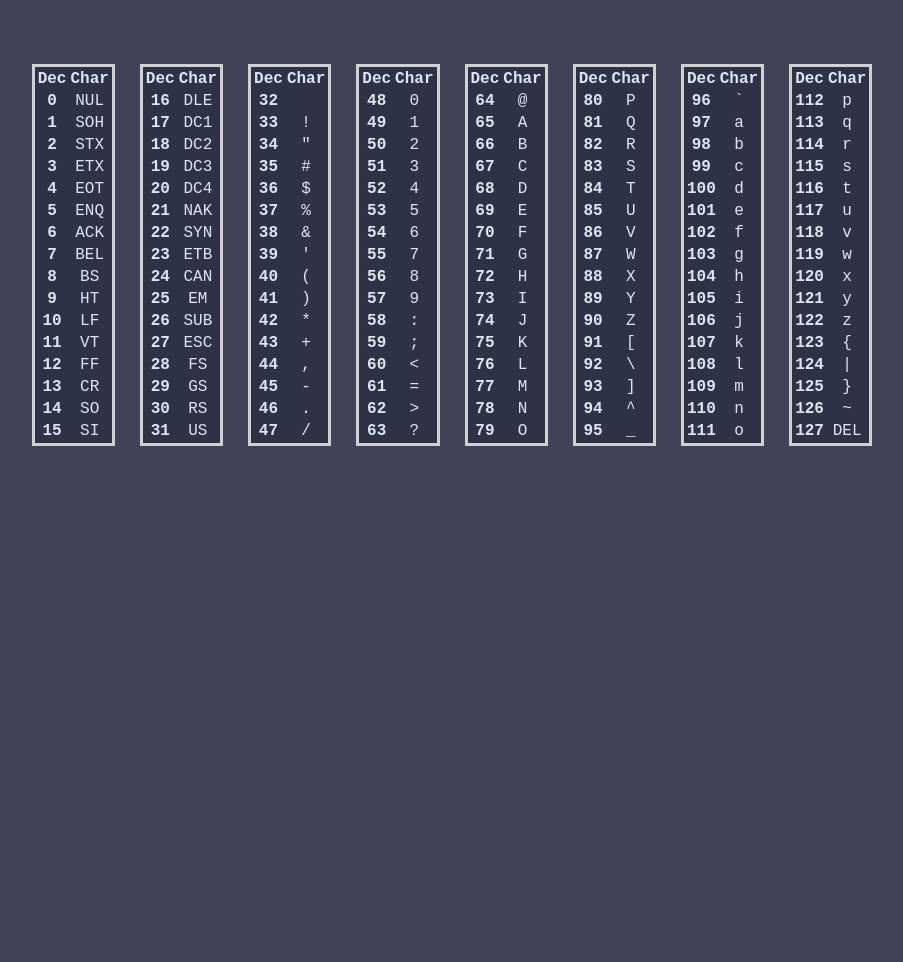
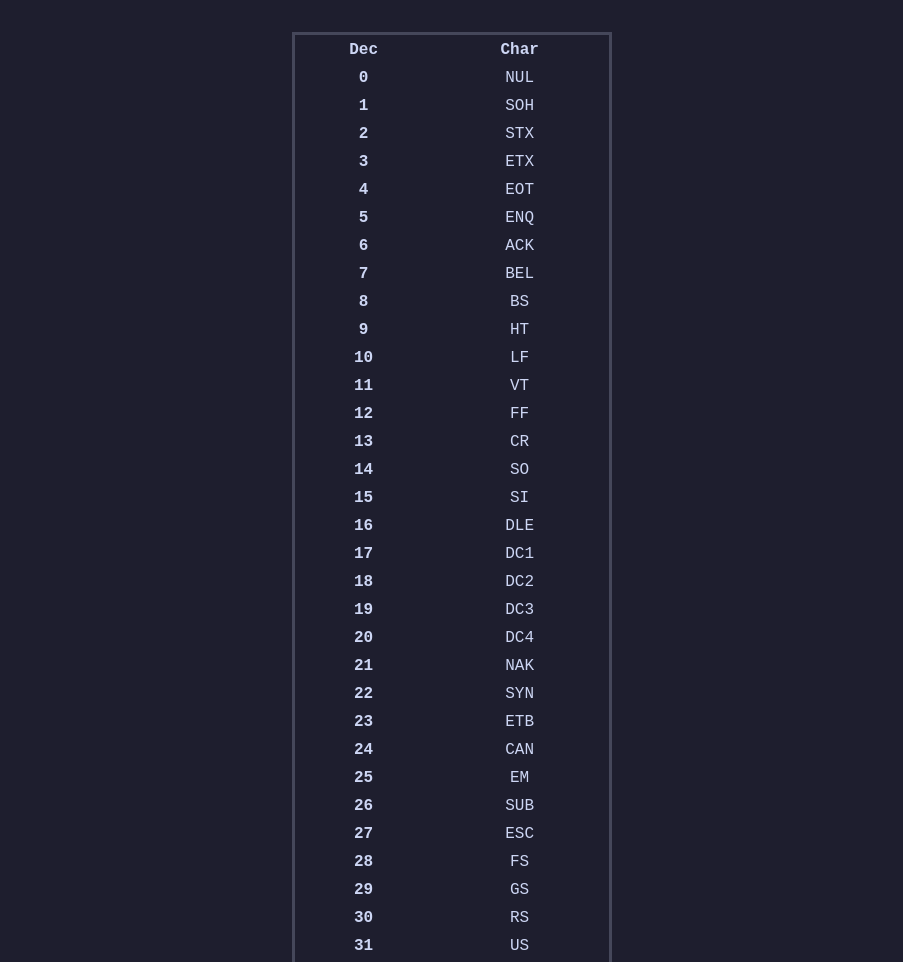
Before and after one commit to caodoc/ascii, a plain HTML site: page index.html in a window 1280 px wide. Shown: the top 962 px of the page, without its empty margins (188-1091 px from the left). Before the commit the page ends 800 px from the top, so only its background shows below. Drawn offline with Linux system fonts and the light colour scheme; a web font is replaced by a local one.

Commit message:
new look

```diff
--- a/index.html
+++ b/index.html
@@ -10,18 +10,16 @@
         <meta property="og:image" content="https://raw.githubusercontent.com/caodoc/caodoc.github.io/main/assets/default.png"/>
         <meta property="og:url" content="https://caodoc.is-a.dev"/>
 
-        <title> Ducca </title>
+        <title> ASCII &ndash; caodoc </title>
 
         <link rel="shortcut icon" type="image/x-icon" href="https://raw.githubusercontent.com/caodoc/caodoc.github.io/main/assets/web_logo.png" width="64px" height="64px"/>
-		<link rel="stylesheet" media="(min-width: 1000px)" type="text/css" href="./medium.css">
-        <link rel="stylesheet" media="(max-width: 1000px)" type="text/css" href="./small.css">
+		<link rel="stylesheet" type="text/css" href="./style.css">
         <link rel="preconnect" href="https://fonts.bunny.net"/>
         <link href="https://fonts.bunny.net/css?family=inter:300,400,500,600,700|jetbrains-mono:300,400,500,600,700" rel="stylesheet"/>
     </head>
 
     <body>
-        <div id="container">
-            <div id="box">
+        <div id="page">
             <table>
                 <tr>
                     <th scope="col"> Dec </th>
@@ -91,12 +89,6 @@
                     <th scope="row"> 15 </th>
                     <td align="center"> SI </td>
                 </tr>
-                </table>
-                <table>
-                    <tr>
-                        <th scope="col"> Dec </th>
-                        <th scope="col"> Char </th>
-                    </tr>
                 <tr>
                     <th scope="row"> 16 </th>
                     <td align="center"> DLE </td>
@@ -160,12 +152,6 @@
                 <tr>
                     <th scope="row"> 31 </th>
                     <td align="center"> US </td>
-                    </tr>
-                </table>
-                <table>
-                    <tr>
-                        <th scope="col"> Dec </th>
-                        <th scope="col"> Char </th>
                 </tr>
                 <tr>
                     <th scope="row"> 32 </th>
@@ -231,12 +217,6 @@
                     <th scope="row"> 47 </th>
                     <td align="center"> / </td>
                 </tr>
-                </table>
-                <table>
-                    <tr>
-                        <th scope="col"> Dec </th>
-                        <th scope="col"> Char </th>
-                    </tr>
                 <tr>
                     <th scope="row"> 48 </th>
                     <td align="center"> 0 </td>
@@ -300,12 +280,6 @@
                 <tr>
                     <th scope="row"> 63 </th>
                     <td align="center"> ? </td>
-                    </tr>
-                </table>
-                <table>
-                    <tr>
-                        <th scope="col"> Dec </th>
-                        <th scope="col"> Char </th>
                 </tr>
                 <tr>
                     <th scope="row"> 64 </th>
@@ -371,12 +345,6 @@
                     <th scope="row"> 79 </th>
                     <td align="center"> O </td>
                 </tr>
-                </table>
-                <table>
-                    <tr>
-                        <th scope="col"> Dec </th>
-                        <th scope="col"> Char </th>
-                    </tr>
                 <tr>
                     <th scope="row"> 80 </th>
                     <td align="center"> P </td>
@@ -440,12 +408,6 @@
                 <tr>
                     <th scope="row"> 95 </th>
                     <td align="center"> _ </td>
-                    </tr>
-                </table>
-                <table>
-                    <tr>
-                        <th scope="col"> Dec </th>
-                        <th scope="col"> Char </th>
                 </tr>
                 <tr>
                     <th scope="row"> 96 </th>
@@ -511,12 +473,6 @@
                     <th scope="row"> 111 </th>
                     <td align="center"> o </td>
                 </tr>
-                </table>
-                <table>
-                    <tr>
-                        <th scope="col"> Dec </th>
-                        <th scope="col"> Char </th>
-                    </tr>
                 <tr>
                     <th scope="row"> 112 </th>
                     <td align="center"> p </td>
@@ -581,8 +537,11 @@
                     <th scope="row"> 127 </th>
                     <td align="center"> DEL </td>
                 </tr>
+                <tr>
+                    <th scope="row"> SRC </th>
+                    <td align="center"> <a href="https://github.com/caodoc/ascii"> <img src="./github.svg"> </a> </td>
+                </tr>
             </table>
-            </div>
         </div>
     </body>
 </html>
--- a/medium.css
+++ /dev/null
@@ -1,38 +0,0 @@
-*
-{
-	box-sizing: border-box;
-}
-
-body
-{
-	margin: 0;
-	overflow: auto;
-    background-color: #404258;
-	font-family: "JetBrains Mono", monospace;
-}
-
-#container
-{
-	position: relative;
-	padding-top: 64px;
-	padding-left: 32px;
-	padding-right: 32px;
-	font-size: 16px;
-	color: #DDE6ED;
-}
-
-#box
-{
-	position: relative;
-	display: flex;
-	gap: 25px;
-	align-items: center;
-	justify-content: center;
-}
-
-table
-{
-	background-color: #2e3247;
-	border-style: solid;
-	border-color: #d1d1d1;
-}
--- /dev/null
+++ b/mocha.css
@@ -0,0 +1,24 @@
+/*
+scheme: "Catppuccin Mocha"
+author: "https://github.com/catppuccin/catppuccin"
+*/
+
+:root
+{
+    --base00: #1e1e2e;
+    --base01: #181825;
+    --base02: #313244;
+    --base03: #45475a;
+    --base04: #585b70;
+    --base05: #cdd6f4;
+    --base06: #f5e0dc;
+    --base07: #b4befe;
+    --base08: #f38ba8;
+    --base09: #fab387;
+    --base0A: #f9e2af;
+    --base0B: #a6e3a1;
+    --base0C: #94e2d5;
+    --base0D: #89b4fa;
+    --base0E: #cba6f7;
+    --base0F: #f2cdcd;
+}
--- a/small.css
+++ /dev/null
@@ -1,39 +0,0 @@
-*
-{
-	box-sizing: border-box;
-}
-
-body
-{
-	margin: 0;
-	overflow: auto;
-    background-color: #404258;
-	font-family: "JetBrains Mono", monospace;
-}
-
-#container
-{
-	position: relative;
-	padding-left: 32px;
-	padding-right: 32px;
-	font-size: 24px;
-	color: #DDE6ED;
-}
-
-#box
-{
-	position: relative;
-	display: flex;
-	gap: 25px;
-	align-items: center;
-	justify-content: center;
-	flex-direction: column;
-}
-
-table
-{
-	background-color: #2e3247;
-	border-style: solid;
-	border-color: #d1d1d1;
-	width: 90%;
-}
--- /dev/null
+++ b/style.css
@@ -0,0 +1,62 @@
+@import "mocha.css";
+
+*
+{
+	box-sizing: border-box;
+}
+
+*::-webkit-scrollbar
+{
+	background-color: transparent;
+	width: 1rem;
+}
+
+*::-webkit-scrollbar-track
+{
+	background-color: transparent;
+}
+
+*::-webkit-scrollbar-thumb
+{
+	border-radius: 20px;
+	border: 4px solid transparent;
+	background-color: var(--base01);
+	background-clip: content-box;
+}
+
+::selection
+{
+    background-color: var(--base0A);
+    color: var(--base00);
+}
+
+body
+{
+	margin: 2rem;
+	overflow: auto;
+	background-color: var(--base00);
+	font-family: "Fira Mono", monospace;
+	font-size: 16px;
+	line-height: 1.5rem;
+	color: var(--base05);
+}
+
+table
+{
+	width: 20rem;
+	border-style: solid;
+	border-color: var(--base03);
+}
+
+img
+{
+	width: 16px;
+}
+
+#page
+{
+	display: flex;
+	flex-direction: row;
+	justify-content: center;
+	gap: 2rem;
+}
```
Also changed, not shown: github.svg (added). Lines whose indentation alone changed are shown as unchanged.
